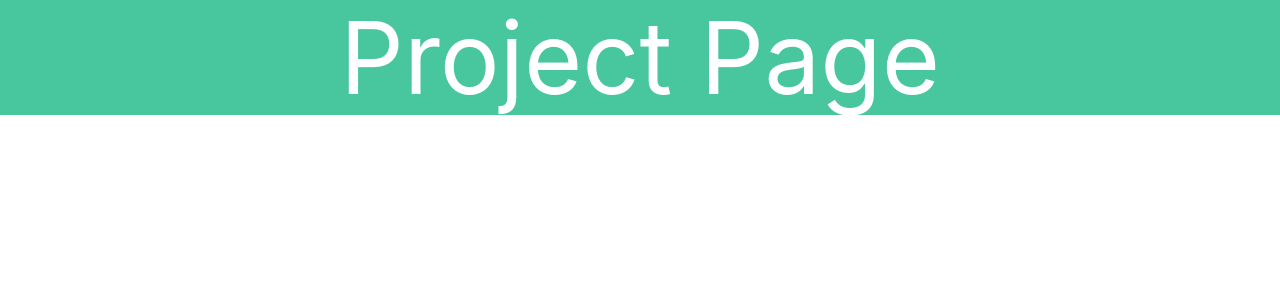
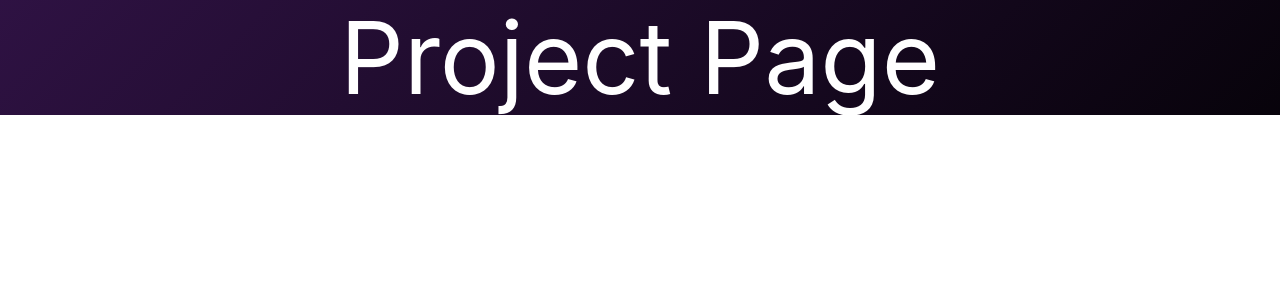
Before and after one commit to goodjam92/my-website, a Next.js app: page /project in a window 1280 px wide. Shown: the top 300 px of the page. Built offline with nearby package versions, Linux system fonts and the light colour scheme.

Commit message:
feat: 그라데이션 배경화면 적용

```diff
--- a/pages/project.tsx
+++ b/pages/project.tsx
@@ -1,4 +1,4 @@
-import styled from "styled-components";
+import styled, { keyframes } from "styled-components";
 
 export default function Project() {
   return (
@@ -8,13 +8,27 @@ export default function Project() {
   );
 }
 
+const backgroundAnimate = keyframes`
+  0% {
+		background-position: 0% 50%;
+	}
+	50% {
+		background-position: 100% 50%;
+	}
+	100% {
+		background-position: 0% 50%;
+	}
+`;
+
 const ProjectWrap = styled.section`
   width: 100%;
   min-height: 100%;
   display: flex;
   justify-content: center;
   align-items: center;
-  background-color: #48c79e;
+  background: linear-gradient(-45deg, #000000, #34144b, #17195b, #154a7c);
+  background-size: 400% 400%;
+  animation: ${backgroundAnimate} 20s ease infinite;
 `;
 
 const ProjectContent = styled.div`
```
